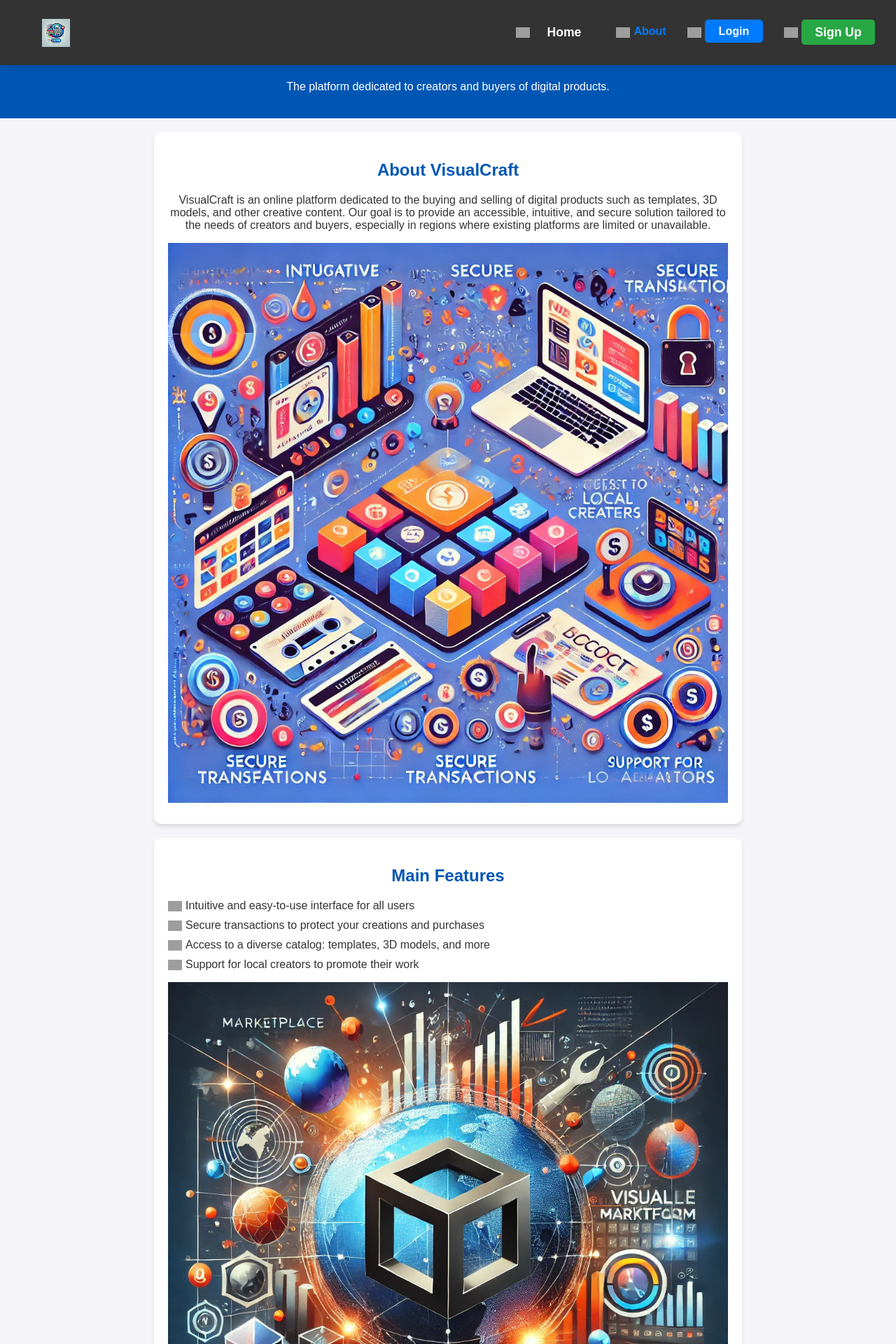
After one commit to AdamBassoumi/Symfony_Project, a Symfony app: template templates/about/index.html.twig in a window 1280 px wide. The commit adds this page. Shown: the top 1920 px of the page at 70% size. Run offline with Twig, Linux system fonts and the light colour scheme; the template is opened without the code that fills it, so the values that code supplies are empty; some libraries are stand-ins or nearby versions; grey boxes are pictures that could not be loaded.

Commit message:
Added about page

```diff
--- /dev/null
+++ b/templates/about/index.html.twig
@@ -0,0 +1,107 @@
+{% extends 'base.html.twig' %}
+
+{% block title %}Welcome to VisualCraft - The Platform for Digital Creators{% endblock %}
+
+{% block body %}
+    <style>
+        body {
+            font-family: Arial, sans-serif;
+            background-color: #f4f4f9;
+            color: #333;
+            margin: 0;
+            padding: 0;
+        }
+        h1, h2 {
+            color: #0056b3;
+        }
+        header {
+            background-color: #0056b3;
+            color: white;
+            padding: 20px;
+            text-align: center;
+        }
+        header img {
+            width: 80px;
+            margin-bottom: 10px;
+        }
+        section {
+            margin: 20px auto;
+            padding: 20px;
+            background: white;
+            border-radius: 10px;
+            box-shadow: 0 4px 6px rgba(0, 0, 0, 0.1);
+            max-width: 800px;
+        }
+        section img {
+            display: block;
+            max-width: 100%;
+            height: auto;
+            margin: 10px 0;
+        }
+        ul {
+            list-style: none;
+            padding: 0;
+        }
+        ul li {
+            margin: 10px 0;
+            padding-left: 25px;
+            background: url('/images/check-icon.png') no-repeat left center;
+            background-size: 20px;
+        }
+        .cta {
+            text-align: center;
+            margin-top: 20px;
+        }
+        .cta a {
+            text-decoration: none;
+            color: white;
+            background-color: #0056b3;
+            padding: 10px 20px;
+            border-radius: 5px;
+            font-weight: bold;
+            transition: background-color 0.3s;
+        }
+        .cta a:hover {
+            background-color: #003d80;
+        }
+    </style>
+
+    <header>
+        <img src="{{ asset('assets/images/VisualCraft.jpg') }}" alt="VisualCraft Logo">
+        <h1>{{ title }}</h1>
+        <p>{{ description | default('The platform dedicated to creators and buyers of digital products.') }}</p>
+    </header>
+
+    <section>
+        <h2>About VisualCraft</h2>
+        <p>VisualCraft is an online platform dedicated to the buying and selling of digital products such as templates, 3D models, and other creative content. Our goal is to provide an accessible, intuitive, and secure solution tailored to the needs of creators and buyers, especially in regions where existing platforms are limited or unavailable.</p>
+          <img src="{{ asset('assets/images/11.jpg') }}" alt="Image representing VisualCraft">
+    </section>
+
+    <section>
+        <h2>Main Features</h2>
+        <ul>
+            <li>Intuitive and easy-to-use interface for all users</li>
+            <li>Secure transactions to protect your creations and purchases</li>
+            <li>Access to a diverse catalog: templates, 3D models, and more</li>
+            <li>Support for local creators to promote their work</li>
+        </ul>
+        <img src="{{ asset('assets/images/22.jpg') }}"
+    </section>
+
+    <section>
+        <h2>Why Choose VisualCraft?</h2>
+        <p>At VisualCraft, we believe in digital inclusion. Our mission is to connect creators and buyers while overcoming geographical barriers, offering a solution that highlights local talents and meets the specific needs of users in the digital content space.</p>
+        <img src="{{ asset('assets/images/33.jpg') }}" alt="Why choose VisualCraft">
+    </section>
+
+    <section>
+        <h2>Contact Us</h2>
+        <p>Have questions or want to learn more? Write to us at: <a href="mailto:contact@visualcraft.com">contact@visualcraft.com</a></p>
+
+    </section>
+
+    <div class="cta">
+        <a href="/">Join us now</a>
+    </div>
+{% endblock %}
--- a/templates/components/navbar.html.twig
+++ b/templates/components/navbar.html.twig
@@ -2,13 +2,13 @@
     <div class="navbar-container">
         <!-- Logo -->
         <a href="{{ path('home') }}" class="navbar-brand">
-            <img src="{{ asset('Images/logo.png') }}" alt="Shop Logo" class="logo">
+<img src="{{ asset('assets/images/logo.png') }}" alt="Shop Logo" class="logo">
         </a>
 
         <!-- Navbar Links -->
         <ul class="navbar-links">
             <li><a href="{{ path('home') }}" class="navbar-link">Home</a></li>
-            <li><a href="#" class="navbar-link">About</a></li>
+             <li><a href="{{ path('about_page') }}">About</a></li>
 
             {% if is_granted('IS_AUTHENTICATED_FULLY') %}
                 <!-- User is logged in, show logout -->
--- a/templates/home/index.html.twig
+++ b/templates/home/index.html.twig
@@ -91,11 +91,7 @@
                     <p><strong>\${{ produit.prix|number_format(2, '.', ',') }}</strong></p>
 
                     <!-- If stock is available, show 'Buy Now' button -->
-                    {% if produit.stock > 0 %}
-                        <button class="btn">Buy Now</button>
-                    {% else %}
-                        <button class="btn" disabled>Out of Stock</button>
-                    {% endif %}
+
                 </div>
             {% else %}
                 <p>No products found.</p>
--- a/templates/shop/myshop.html.twig
+++ b/templates/shop/myshop.html.twig
@@ -1,7 +1,10 @@
 {% extends 'base.html.twig' %}
 
 {% block title %}My Shop{% endblock %}
-
+{% block stylesheets %}
+    {{ parent() }}  <!-- Include styles from base.html.twig -->
+    <link rel="stylesheet" href="{{ asset('assets/styles/myshop.css') }}">  <!-- Homepage specific CSS -->
+{% endblock %}
 {% block body %}
     <h1>{{ shop.nom }}</h1>
     <p>{{ shop.description }}</p>
```
Also changed, not shown: migrations/Version20241123162733.php (added, +33 -0 lines), migrations/Version20241123163355.php (added, +33 -0 lines), src/Controller/AboutController.php (added, +20 -0 lines), src/Form/ShopType.php (+16 -4 lines), templates/shop/shoptype.html.twig (added, +33 -0 lines), public/assets/Images/11.jpg (added), public/assets/Images/22.jpg (added), public/assets/Images/33.jpg (added), public/assets/styles/myshop.css (added), public/assets/styles/shoptype.css (added), 1 other file.
